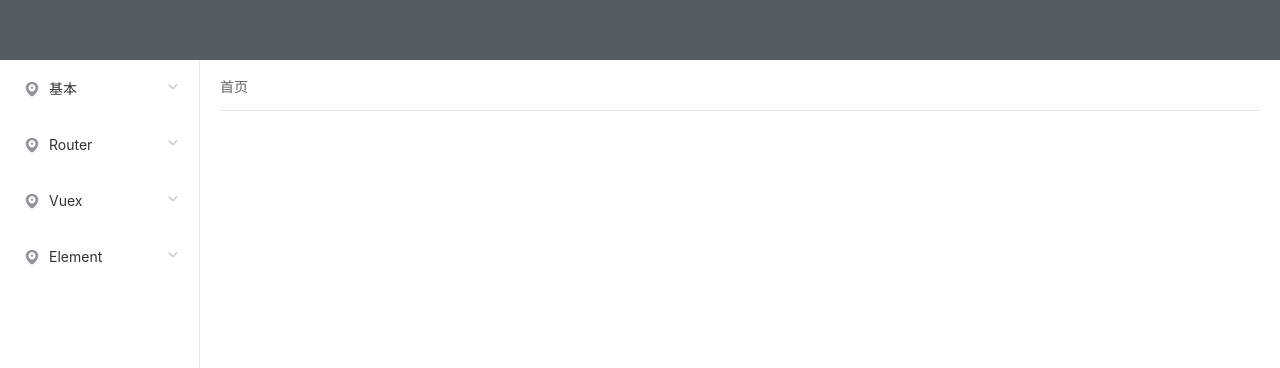
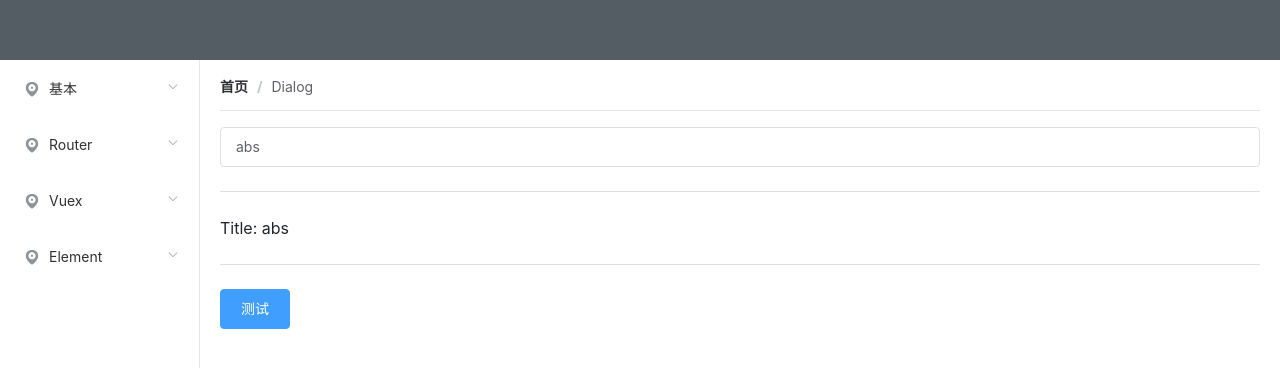
Before and after one commit to hxfsc/vue2webpack4, a Vue app: page /element-dialog in a window 1280 px wide. Shown: the top 368 px of the page. Built offline with nearby package versions, Linux system fonts and the light colour scheme.

Commit message:
fix: provide inject

```diff
--- /dev/null
+++ b/src/components/Element/Dialog/TContent.vue
@@ -0,0 +1,12 @@
+<template>
+	<div>{{title}}</div>
+</template>
+
+<script>
+export default {
+	inject: ["title"]
+};
+</script>
+
+<style lang="scss" scoped>
+</style>
--- /dev/null
+++ b/src/components/Element/Dialog/Tdialog.vue
@@ -0,0 +1,27 @@
+<template>
+	<div>
+		<el-dialog title="提示" :visible="visible" :before-close="closeDialog">
+            <TContent></TContent>
+        </el-dialog>
+	</div>
+</template>
+
+<script>
+import TContent from "./TContent";
+
+export default {
+	components: { TContent },
+	props: ["visible"],
+	data() {
+		return {};
+	},
+	methods: {
+		closeDialog() {
+			this.$emit("closeDialog");
+		}
+	}
+};
+</script>
+
+<style lang="scss" scoped>
+</style>
--- /dev/null
+++ b/src/components/Element/Dialog/index.vue
@@ -0,0 +1,58 @@
+<template>
+	<div>
+		<el-input v-model="title" @change="changeProvide"></el-input>
+		<el-divider></el-divider>
+		<div>Title: {{title}}</div>
+		<el-divider></el-divider>
+		<el-button type="primary" @click="testDialog">{{dialog}}</el-button>
+		<Tdialog :visible="visible" v-on:closeDialog="closeDialog"></Tdialog>
+	</div>
+</template>
+
+<script>
+import Tdialog from "./Tdialog";
+export default {
+	components: { Tdialog },
+
+	provide() {
+		return {
+			title:this.title
+		};
+	},
+
+	data() {
+		return {
+			title: "abs",
+			dialog: "测试",
+			visible: false
+		};
+	},
+
+
+    watch:{
+        title:(v)=>{
+            console.log(v)
+            return v
+        }
+    },
+
+	methods: {
+		changeProvide(data) {
+			this.title = data;
+		},
+
+		testDialog() {
+			this.visible = true;
+		},
+
+		closeDialog() {
+			this.visible = false;
+		}
+	},
+
+	computed: {}
+};
+</script>
+
+<style lang="scss" scoped>
+</style>
--- a/src/router/routes.js
+++ b/src/router/routes.js
@@ -14,6 +14,7 @@ const ElementLayout = () => import("@components/Element/ElementLayout.vue");
 const ComRouterProps = () => import("@components/Router/ComRouterProps");
 const ComVuexBase = () => import("@components/Vuex/Base");
 const VuexInput = () => import("@components/Vuex/Input");
+const ElementDialig = () => import("@components/Element/Dialog");
 
 const routers = [
 	{
@@ -141,6 +142,12 @@ const routers = [
 				name: "ElementLayout",
 				path: "/element-layout",
 				component: ElementLayout
+			},
+			{
+				title: "Dialog",
+				name: "Dialog",
+				path: "/element-dialog",
+				component: ElementDialig
 			}
 		]
 	}
```
